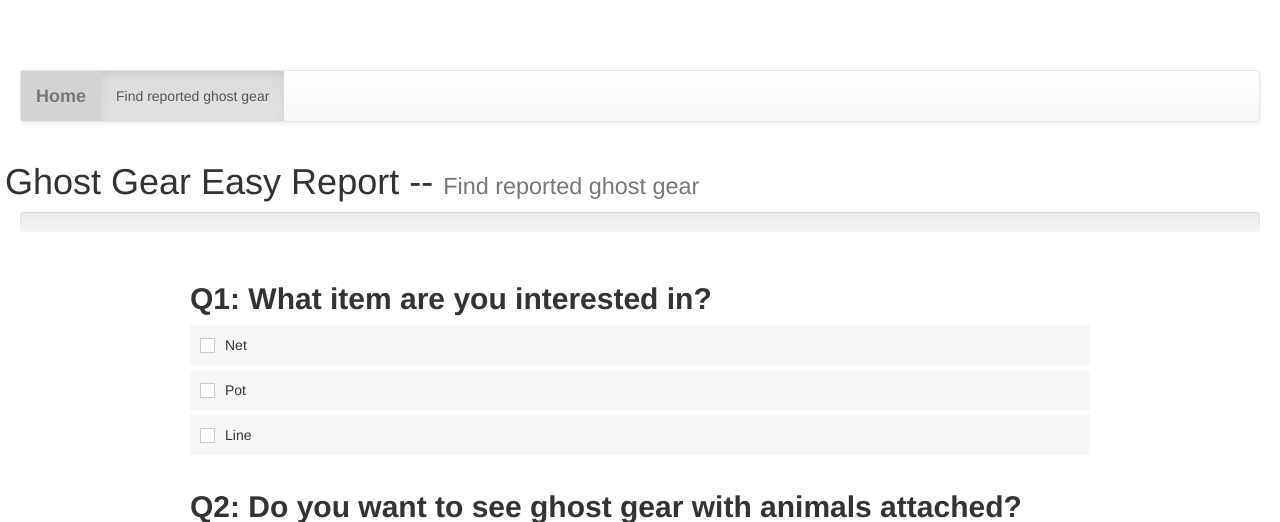
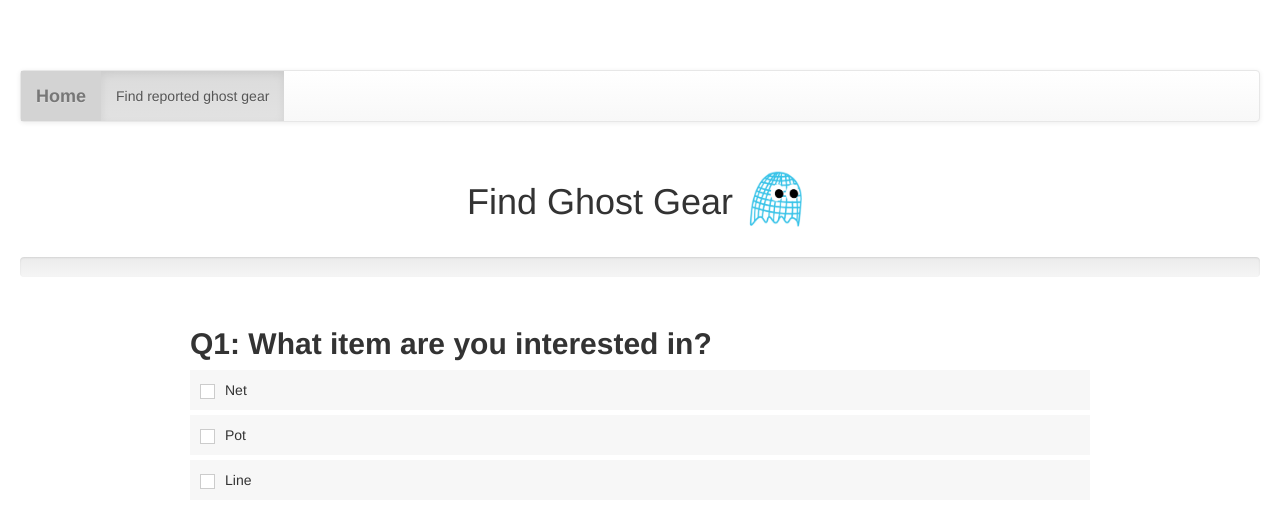
Before and after one commit to linruth/FishHackathon, a Flask app: page /find in a window 1280 px wide. Shown: the top 522 px of the page. Run offline with Flask 2, Linux system fonts and the light colour scheme; some libraries are stand-ins or nearby versions.

Commit message:
image logo add

```diff
--- a/static/css/style.css
+++ b/static/css/style.css
@@ -19,6 +19,16 @@ body{
 body {
   margin:0;
   padding:20px;
+}
+
+.logo_360 {
+	height: 70px;
+	width: 70px;
+	margin-left: 10px;
+	margin-bottom: 15px;
+}
+.title {
+	text-align: center;
 }
 
 .shareMoreLink {
--- a/templates/findindex.html
+++ b/templates/findindex.html
@@ -10,7 +10,7 @@
 <script src="https://ajax.googleapis.com/ajax/libs/jquery/1.12.0/jquery.min.js"></script>
 	<script src="static/js/bootstrap.min.js"></script>
 
-		<title>Ghost Gear Easy Report - Identify Abandoned Fishing Equipment</title>
+		<title>Find Ghost Gear</title>
 	</head>
 
 	<body>
@@ -183,8 +183,9 @@ quiz.init();
 </script>
 
 <div class="row">
-<h1 class="center">Ghost Gear Easy Report -- <small>Find reported ghost gear</small></h1>
+<h1 class="center title">Find Ghost Gear<img src="static/logo_360.png" class="logo_360"></img></h1>
                 </div></div>
+
 <div class="row80 center">
 
         <div class="progress center">
--- a/templates/index2.html
+++ b/templates/index2.html
@@ -218,7 +218,7 @@ quiz.init();
 </nav>
 
 <div class="row">
-<h1 class="center">Ghost Gear Easy Report</h1>
+<h1 class="center title">Ghost Gear Easy Report<img src="static/logo_360.png" class="logo_360"></img></h1>
                 </div></div>
 <div class="row80 center">
 
```
Also changed, not shown: static/logo_360.png (added).
